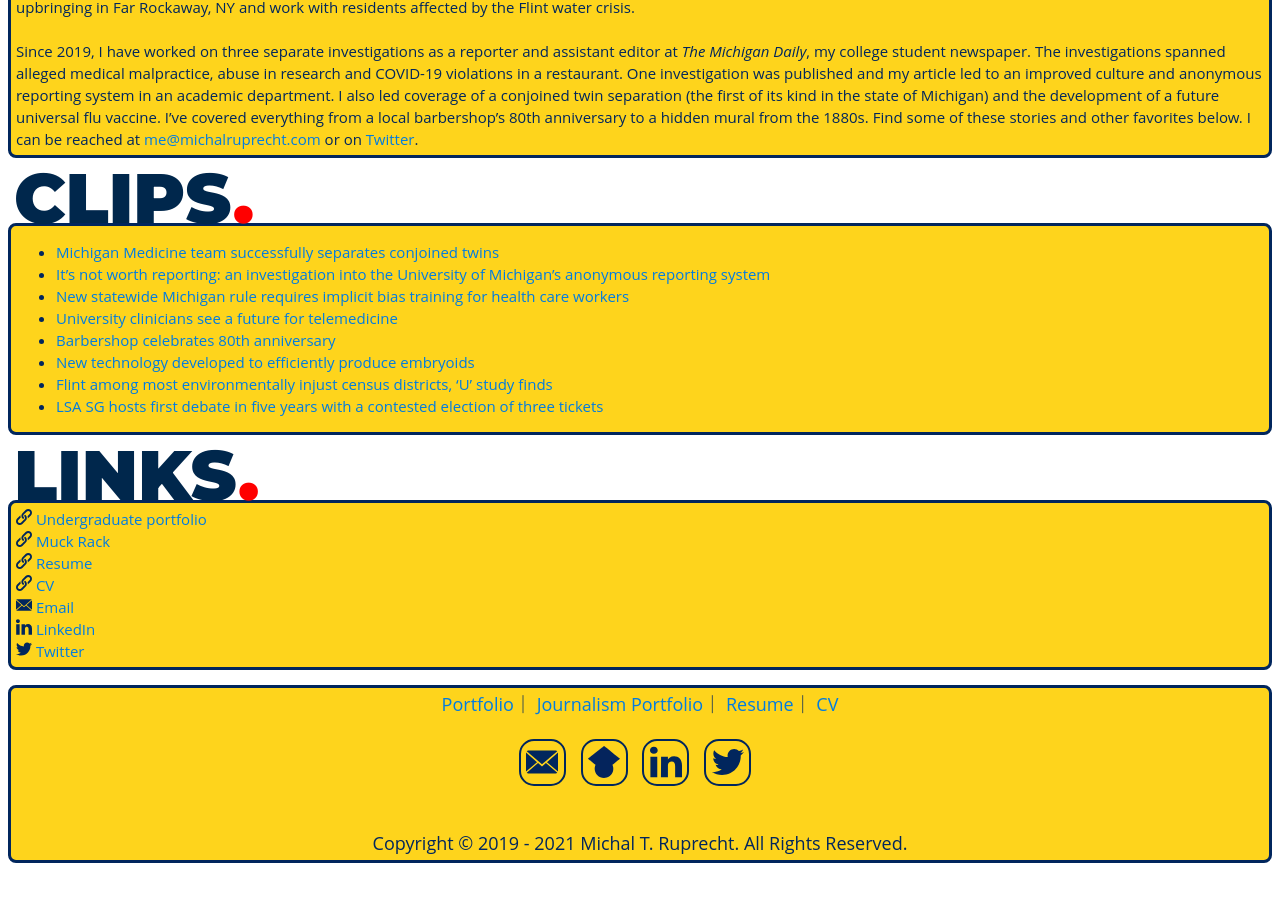
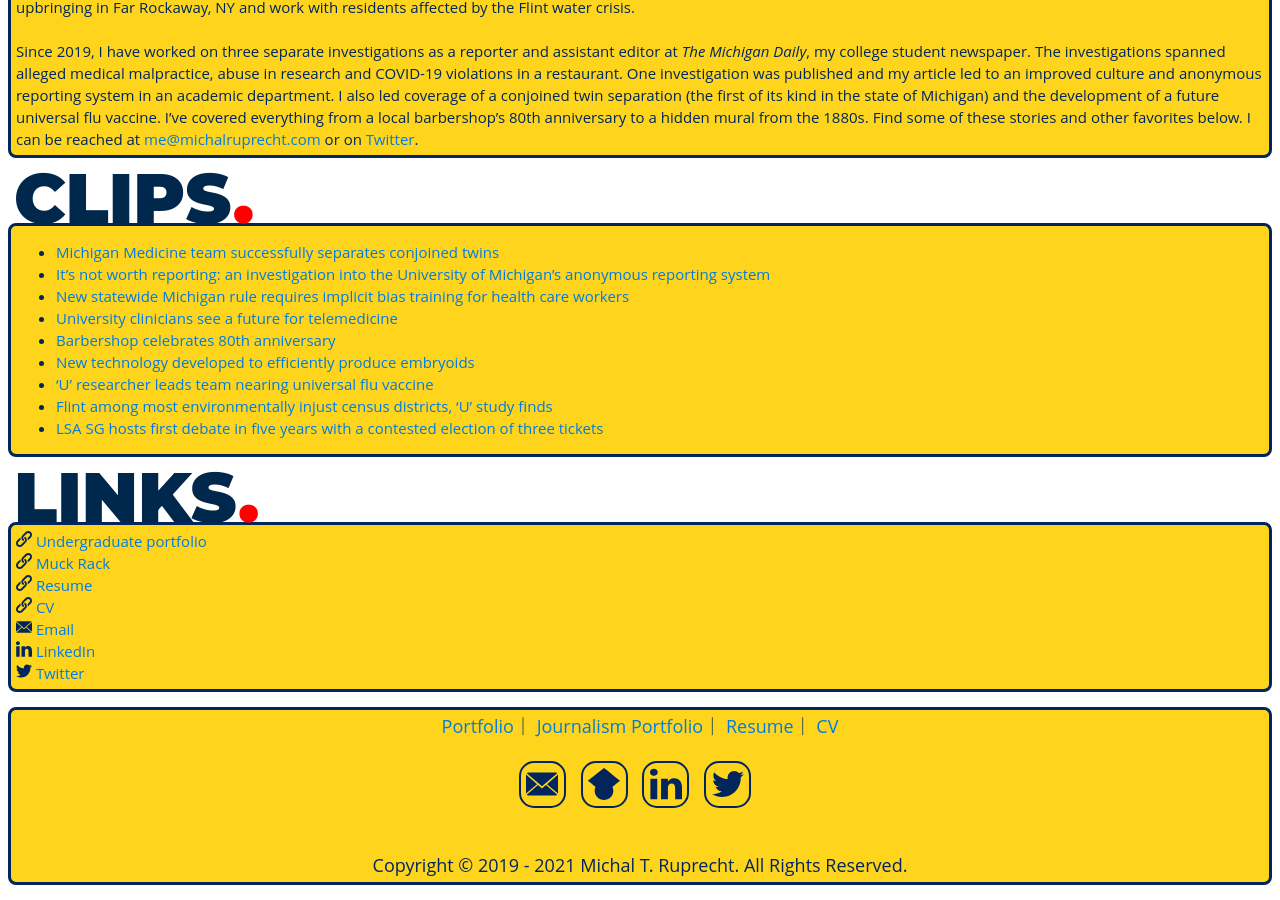
Before and after one commit to MichalRuprecht/michalruprecht.github.io, a Jekyll site: the page built from pages/journalism.html, in a window 1280 px wide and 900 px high, scrolled down 976 px. Built offline with Jekyll 4.4.1, drawn with Linux system fonts in a browser that asks for light colours; before the commit the page ends 1854 px from its top, so only the background shows below that.

Commit message:
Update journalism.html

```diff
--- a/pages/journalism.html
+++ b/pages/journalism.html
@@ -29,6 +29,7 @@ title: Journalism Portfolio - Michal Ruprecht
         <li><a href="https://www.michigandaily.com/section/news/university-clinicians-see-future-telemedicine" target="_blank">University clinicians see a future for telemedicine</a></li>
         <li><a href="https://www.michigandaily.com/section/business/local-barbershop-celebrates-80th-anniversary" target="_blank">Barbershop celebrates 80th anniversary</a></li>
         <li><a href="https://www.michigandaily.com/section/research/new-technology-developed-efficiently-produce-embryoids" target="_blank">New technology developed to efficiently produce embryoids</a></li>
+        <li><a href="        https://www.michigandaily.com/research/um-researchers-closer-universal-flu-vaccine/" target="_blank">‘U’ researcher leads team nearing universal flu vaccine</a></li>
         <li><a href="https://www.michigandaily.com/section/research/flint-among-most-environmentally-injust-census-districts-%E2%80%98u%E2%80%99-study-finds" target="_blank">Flint among most environmentally injust census districts, ‘U’ study finds</a></li>
         <li><a href="https://www.michigandaily.com/section/student-government/lsa-sg-hosts-first-debate-five-years-contested-election-three-tickets" target="_blank">LSA SG hosts first debate in five years with a contested election of three tickets</a></li>
       </ul></h3>
```
